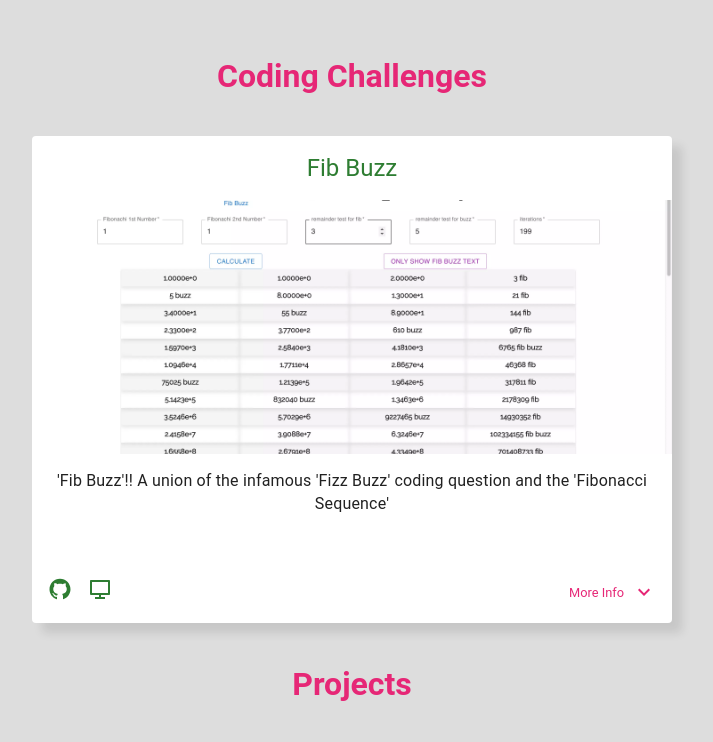
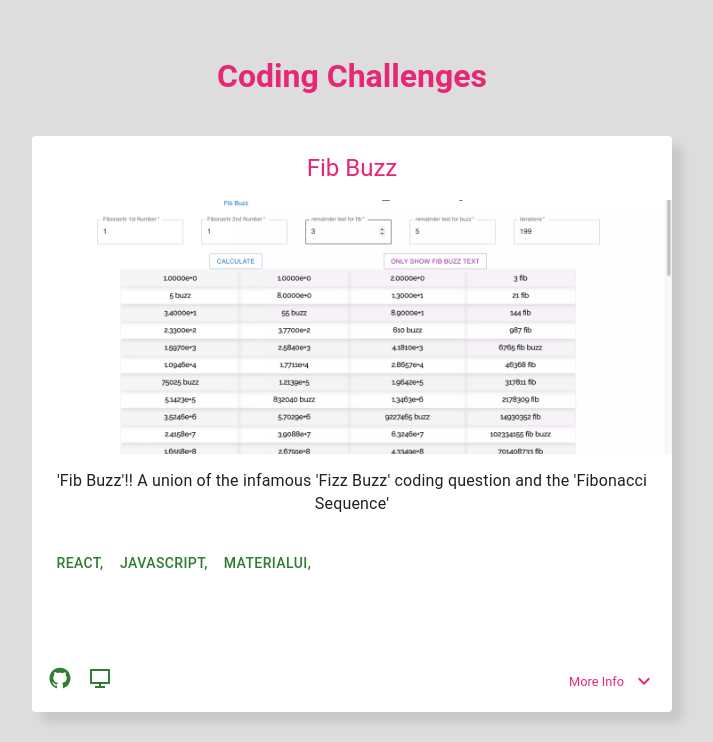
Before and after one commit to CliffordMorin/react-portfolio-1, a React (Create React App) app: page / in a window 1280 px wide. Shown: the part 1680-2422 px from the top of the page, without its empty margins (288-1001 px from the left). Built offline with nearby package versions, Linux system fonts and the light colour scheme.

Commit message:
move tech to outside of show more

```diff
--- a/src/App.css
+++ b/src/App.css
@@ -8,4 +8,5 @@ a :hover {
 
 svg:hover {
   color: #e62776 !important;
+  transform: scale(1.1);
 }
--- a/src/Components/Projects/ProjectCard/MUIProjectCard.js
+++ b/src/Components/Projects/ProjectCard/MUIProjectCard.js
@@ -36,11 +36,14 @@ export default function MUIProjectCard(props) {
     // was 345
     // 194
     //405
-    <Card sx={{ width: props.cardWidth, minWidth: 405 }} id="MUI-Card">
+    <Card
+      sx={{ width: props.cardWidth, minWidth: 405, minHeight: 576 }}
+      id="MUI-Card"
+    >
       <CardHeader
         title={props.title}
         style={{
-          color: "#2e7d32",
+          color: "#E62776",
         }}
       />
       <a href={props.link} target={"_blank"} rel="noreferrer">
@@ -54,6 +57,20 @@ export default function MUIProjectCard(props) {
       <CardContent>
         <Typography variant="body2" color="text.primary" id="MUI-description">
           {props.description}
+        </Typography>
+        <Typography paragraph align="left" minHeight="73px">
+          {props.tags.map((tag) => (
+            <Button
+              color="success"
+              disabled={false}
+              key={tag}
+              style={{
+                cursor: "default",
+              }}
+            >
+              {tag},
+            </Button>
+          ))}
         </Typography>
       </CardContent>
       <CardActions disableSpacing>
@@ -121,21 +138,6 @@ export default function MUIProjectCard(props) {
       </CardActions>
       <Collapse in={expanded} timeout="auto" unmountOnExit>
         <CardContent>
-          <CardHeader title={props.tech} />
-          <Typography paragraph>
-            {props.tags.map((tag) => (
-              <Button
-                color="success"
-                disabled={false}
-                key={tag}
-                style={{
-                  cursor: "default",
-                }}
-              >
-                {tag},
-              </Button>
-            ))}
-          </Typography>
           <Typography paragraph>{props.tech_description}</Typography>
         </CardContent>
       </Collapse>
--- a/src/Components/UI/Skills.css
+++ b/src/Components/UI/Skills.css
@@ -48,3 +48,8 @@ a {
 a span {
   color: green;
 }
+
+button:hover {
+  transform: scale(1.1);
+  opacity: 0.8;
+}
```
